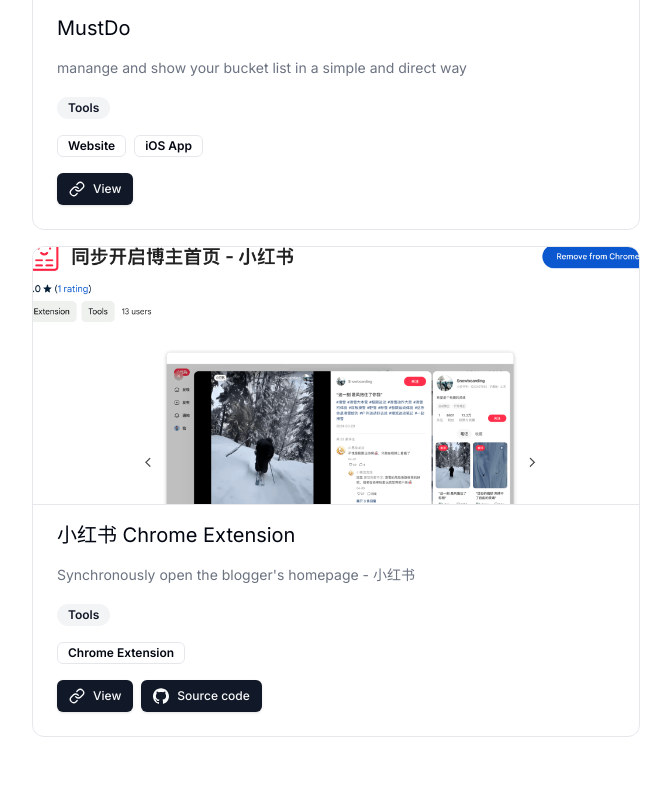
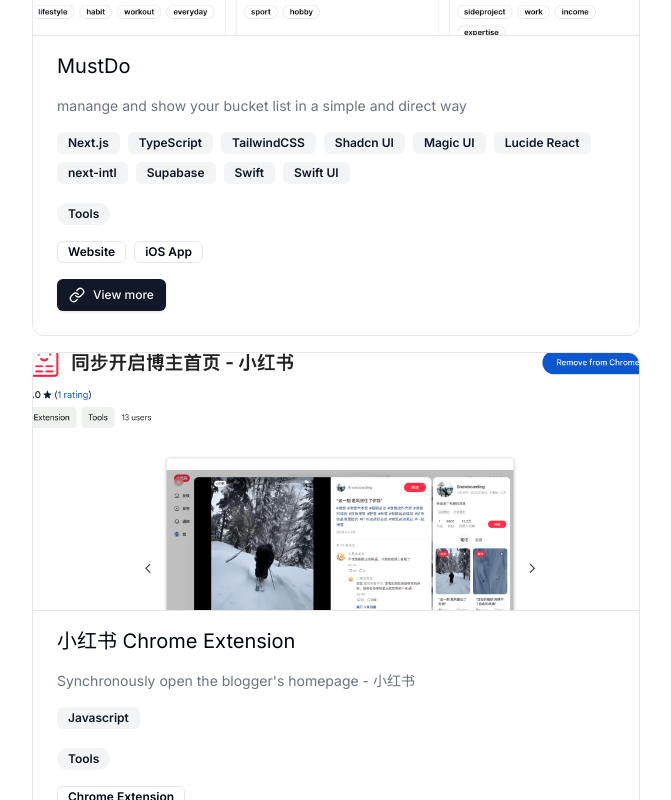
Before and after one commit to lidaze/joyful-home, a Next.js app: page /en in a window 1280 px wide. Shown: the part 800-1600 px from the top of the page, without its empty margins (480-1151 px from the left). Built offline with nearby package versions, Linux system fonts and the light colour scheme.

Commit message:
[feat] add skills info to project

```diff
--- a/components/project-item.tsx
+++ b/components/project-item.tsx
@@ -41,6 +41,13 @@
       </Link>
       <h2 className="text-xl">{project.title}</h2>
       <p className="text-sm text-muted-foreground">{project.description}</p>
+      <div className="flex flex-wrap gap-2">
+        {project.skills.map((skill, i) => (
+          <Badge variant="secondary" key={i}>
+            {skill}
+          </Badge>
+        ))}
+      </div>
       <div>
         {project.category.map((item, i) => (
           <Badge variant="secondary" className="rounded-full" key={i}>
--- a/consts/personal-info-data.tsx
+++ b/consts/personal-info-data.tsx
@@ -17,6 +17,7 @@
   startDate: Date;
   image: StaticImageData;
   imageAlt: string;
+  skills: string[];
 };
 
 /**
@@ -43,6 +44,7 @@
       startDate: new Date("2024-07"),
       image: LidazeComImage,
       imageAlt: "lidaze.com",
+      skills: ["Next.js", "TypeScript", "TailwindCSS", "Shadcn UI", "Lucide React", "next-intl"],
     },
     {
       title: "MustDo",
@@ -53,6 +55,18 @@
       startDate: new Date("2024-06"),
       image: MustDoImage,
       imageAlt: "mustdo.top",
+      skills: [
+        "Next.js",
+        "TypeScript",
+        "TailwindCSS",
+        "Shadcn UI",
+        "Magic UI",
+        "Lucide React",
+        "next-intl",
+        "Supabase",
+        "Swift",
+        "Swift UI",
+      ],
     },
     {
       title: "小红书 Chrome Extension",
@@ -64,6 +78,7 @@
       startDate: new Date("2024-06"),
       image: XiaohongshuImage,
       imageAlt: "小红书 Chrome Extension",
+      skills: ["Javascript"],
     },
   ],
 };
@@ -92,6 +107,7 @@
       startDate: new Date("2024-07"),
       image: LidazeComImage,
       imageAlt: "lidaze.com",
+      skills: ["Next.js", "TypeScript", "TailwindCSS", "Shadcn UI", "Lucide React", "next-intl"],
     },
     {
       title: "MustDo",
@@ -102,6 +118,18 @@
       startDate: new Date("2024-06"),
       image: MustDoImage,
       imageAlt: "mustdo.top",
+      skills: [
+        "Next.js",
+        "TypeScript",
+        "TailwindCSS",
+        "Shadcn UI",
+        "Magic UI",
+        "Lucide React",
+        "next-intl",
+        "Supabase",
+        "Swift",
+        "Swift UI",
+      ],
     },
     {
       title: "小红书Chrome插件",
@@ -113,6 +141,7 @@
       startDate: new Date("2024-06"),
       image: XiaohongshuImage,
       imageAlt: "小红书 Chrome 插件",
+      skills: ["Javascript"],
     },
   ],
 };
--- a/messages/en.json
+++ b/messages/en.json
@@ -3,7 +3,7 @@
     "hello": "Hey! I'm"
   },
   "Project": {
-    "view-btn": "View",
+    "view-btn": "View more",
     "code-btn": "Source code"
   }
 }
```
